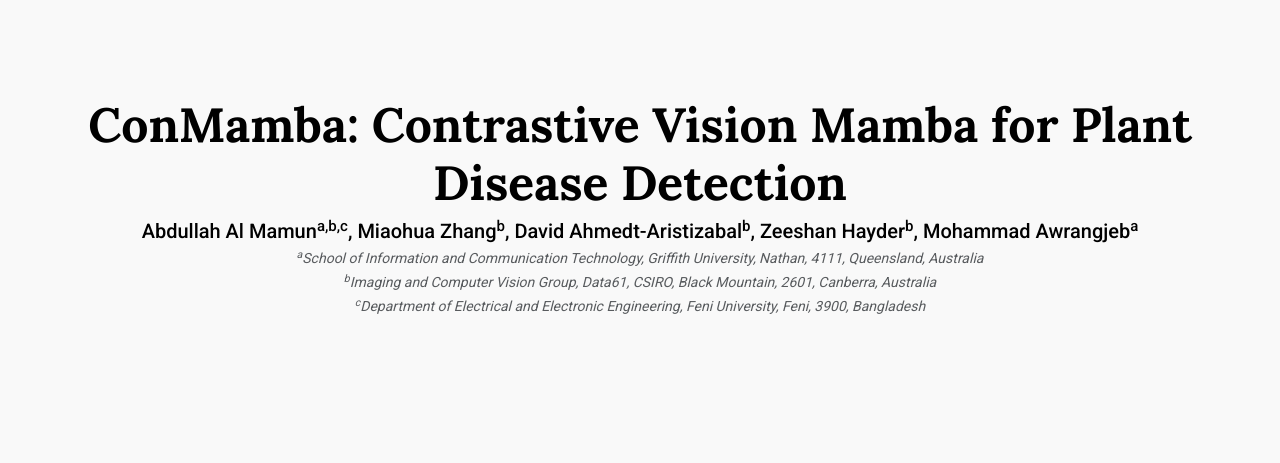
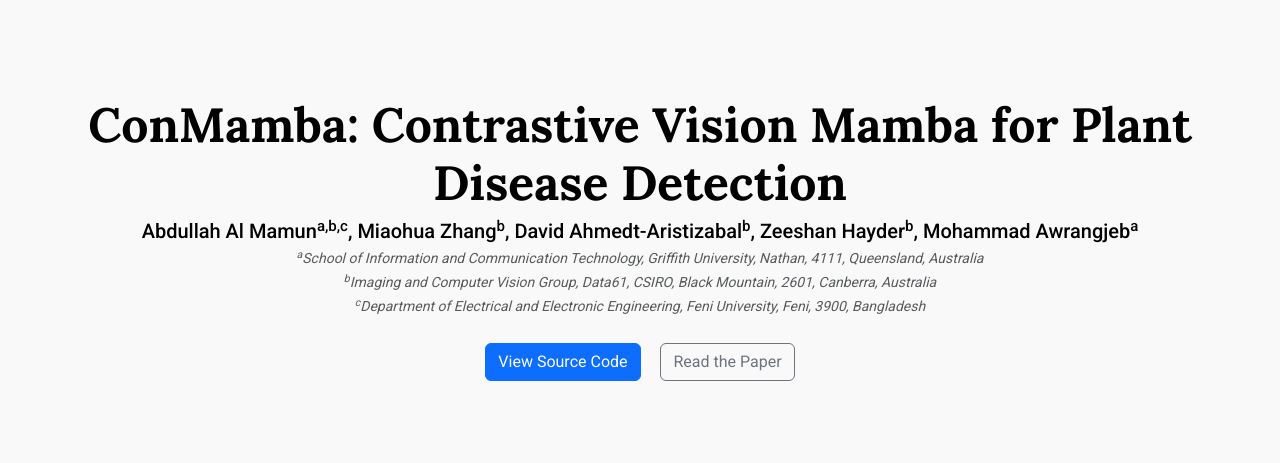
Before and after one commit to Mazbah-AHM/Mazbah-AHM.github.io, a plain HTML site: page index.html in a window 1280 px wide. Shown: the top 463 px of the page. Drawn offline with nearby package versions, Linux system fonts and the light colour scheme.

Commit message:
third commit

```diff
--- a/index.html
+++ b/index.html
@@ -134,6 +134,27 @@
           <sup>c</sup>Department of Electrical and Electronic Engineering, Feni
           University, Feni, 3900, Bangladesh
         </p>
+      </div>
+      <div class="container text-center mb-5">
+        <!-- Source code button -->
+        <a
+          href="https://github.com/your-username/ConMamba"
+          class="btn btn-primary me-3"
+          target="_blank"
+          rel="noopener"
+        >
+          View Source Code
+        </a>
+
+        <!-- Paper button -->
+        <a
+          href="https://your-server.org/ConMamba_paper.pdf"
+          class="btn btn-outline-secondary"
+          target="_blank"
+          rel="noopener"
+        >
+          Read the Paper
+        </a>
       </div>
     </header>
 
```
